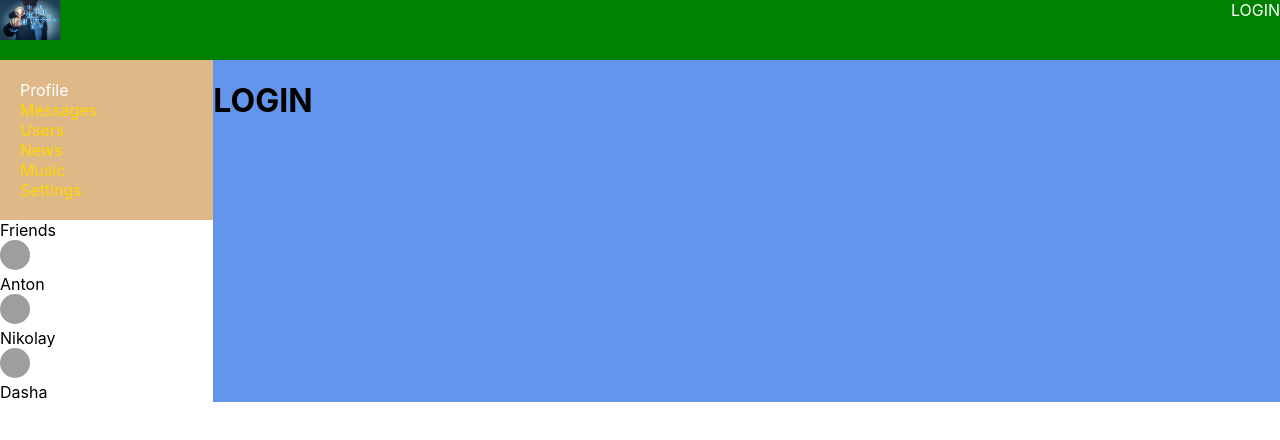
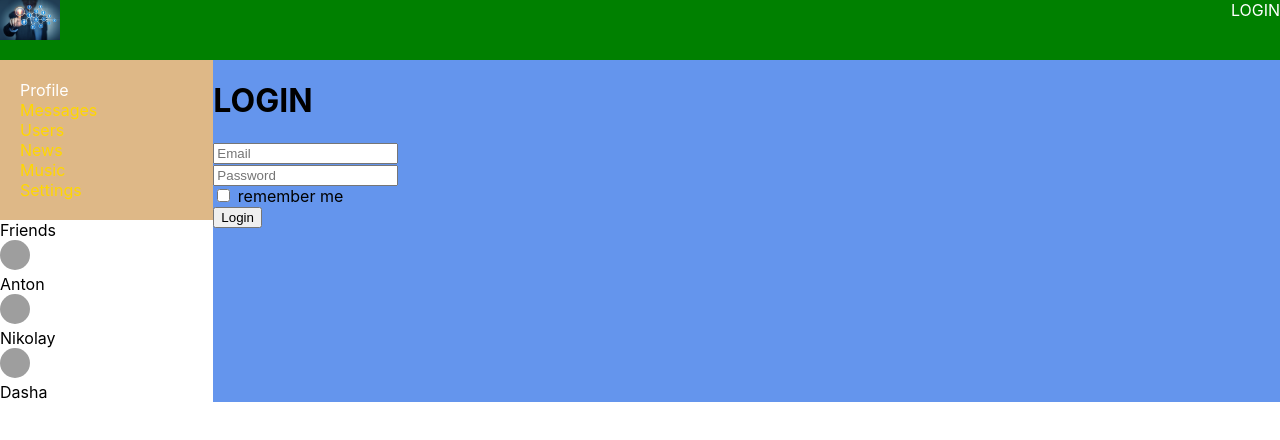
Before and after one commit to EvgenySychev/react-way-of-samurai, a React (Create React App) app: page /login in a window 1280 px wide. Shown: the top 440 px of the page. Built offline with nearby package versions, Linux system fonts and the light colour scheme; no server answers; grey boxes are pictures that could not be loaded.

Commit message:
75 lesson add Login logic

```diff
--- a/package.json
+++ b/package.json
@@ -10,6 +10,7 @@
     "@types/jest": "^27.0.1",
     "@types/node": "^16.7.13",
     "axios": "^0.27.2",
+    "formik": "^2.2.9",
     "gh-pages": "^4.0.0",
     "react": "^17.0.2",
     "react-dom": "^17.0.2",
--- a/src/App.tsx
+++ b/src/App.tsx
@@ -18,6 +18,7 @@ const App = () => {
                 <NavbarContainer/>
                 <div className='app-wrapper-content'>
                     <Routes>
+                        <Route path='/' element={<ProfileContainerWrapper/>}/>
                         <Route path='/dialogs/*' element={<DialogsContainer/>}/>
                         <Route path='/profile' element={<ProfileContainerWrapper />}/>
                         <Route path='/profile/:userId' element={<ProfileContainerWrapper />}/>
--- a/src/api/api.ts
+++ b/src/api/api.ts
@@ -1,49 +1,64 @@
-import axios from "axios";
+import axios, {AxiosResponse} from "axios";
 import {ProfileType} from "../redux/profile-reducer";
 
 
 const instance = axios.create({
-    withCredentials:true,
+    withCredentials: true,
     baseURL: 'https://social-network.samuraijs.com/api/1.0/',
     headers: {"API-KEY": "6f9e9cbc-7a8e-4e53-ac34-b3e563cd5704"}
 
 })
 
 export const usersAPI = {
-    getUsers (currentPages:number,pageSize:number) {
+    getUsers(currentPages: number, pageSize: number) {
         return instance.get(`users?page=${currentPages}&count=${pageSize}`)
             .then(response => {
                 return response.data
             })
     },
 
-    follow (userId:number) {
+    follow(userId: number) {
         return instance.post(`https://social-network.samuraijs.com/api/1.0/follow/${userId}`)
     },
-    unfollow (userId:number) {
+    unfollow(userId: number) {
         return instance.delete(`https://social-network.samuraijs.com/api/1.0/follow/${userId}`
         )
     },
-    getProfile (userId:number) {
-        console.warn('Please use profileAPI object')
+    getProfile(userId: number) {
         return profileAPI.getProfile(userId)
     },
 }
 
 export const profileAPI = {
-    getProfile (userId:number) {
+    getProfile(userId: number) {
         return instance.get<ProfileType>(`profile/${userId}`)
     },
-    getStatus (userId:number) {
+    getStatus(userId: number) {
         return instance.get<string>(`profile/status/${userId}`)
     },
-    updateStatus (status:string) {
-        return instance.put<any>(`profile/status/`,{status:status}) //проверить типизацию
+    updateStatus(status: string) {
+        return instance.put<any>(`profile/status/`, {status: status}) //проверить типизацию
     }
 }
 
 export const authAPI = {
     me() {
         return instance.get(`auth/me`)
+    },
+    login(data:LoginParamsType) {
+        return instance.post<LoginParamsType,AxiosResponse<ResponseType<{ userId: number }>>>('auth/login', data)
     }
 }
+
+export type LoginParamsType = {
+    email: string
+    password: string
+    rememberMe?: boolean
+    captcha?: string
+}
+
+export type ResponseType<D = {}> = {
+    resultCode: number
+    messages: Array<string>
+    data: D
+}
--- a/src/components/Login/Login.tsx
+++ b/src/components/Login/Login.tsx
@@ -1,5 +1,70 @@
 import React from 'react'
+import {useDispatch, useSelector} from "react-redux";
+import {useFormik} from "formik";
+import {AppStateType} from "../../redux/redux-store";
+import {Navigate} from 'react-router-dom'
+import {loginTC} from "../../redux/auth-reducer";
+
+type FormikErrorType = {
+    email?: string
+    password?: string
+    rememberMe?: boolean
+}
 
 export const Login = () => {
-    return <h1>LOGIN</h1>
+
+    const isLoggedIn = useSelector<AppStateType, boolean>(state => state.auth.isAuth)
+    const dispatch = useDispatch()
+    const formik = useFormik({
+        initialValues: {
+            email: '',
+            password: '',
+            rememberMe: false
+        },
+        validate: (values) => {
+            const errors: FormikErrorType = {};
+            if (!values.email) {
+                errors.email = 'Required';
+            } else if (!/^[A-Z0-9._%+-]+@[A-Z0-9.-]+\.[A-Z]{2,4}$/i.test(values.email)) {
+                errors.email = 'Invalid email address';
+            }
+            if (!values.password) {
+                errors.password = 'Required';
+            } else if (values.password.length < 2) {
+                errors.password = 'Invalid password, should be >2 and <16';
+            }
+            return errors;
+        },
+        onSubmit: values => {
+            formik.resetForm()
+            dispatch(loginTC(values))
+        }
+    })
+
+    if (isLoggedIn) {
+        return <Navigate to="/"/>
+    }
+
+    return <div>
+        <h1>LOGIN</h1>
+        <form onSubmit={formik.handleSubmit}>
+            <div>
+                <input placeholder={"Email"} {...formik.getFieldProps("email")}/>
+            </div>
+            <div>
+                <input type={"password"} placeholder={"Password"} {...formik.getFieldProps("password")}/>
+            </div>
+            <div>
+                <input type="checkbox" onChange={formik.handleChange}
+                       checked={formik.values.rememberMe}
+                       name="rememberMe"
+                /> remember me
+            </div>
+            <div>
+                <button>Login</button>
+            </div>
+        </form>
+    </div>
+
+
 }
--- a/src/redux/auth-reducer.ts
+++ b/src/redux/auth-reducer.ts
@@ -1,7 +1,9 @@
 import {Dispatch} from "redux";
-import {authAPI, usersAPI} from "../api/api";
+import {authAPI, LoginParamsType} from "../api/api";
 
-type authReducerActionType = ReturnType<typeof setAuthUserData>
+type authReducerActionType = setAuthUserDataActionType | setIsLoggedInACActionType
+type setAuthUserDataActionType = ReturnType<typeof setAuthUserData>
+type setIsLoggedInACActionType = ReturnType<typeof setIsLoggedInAC>
 export type InitialStateType = {
     userId: number,
     email: string,
@@ -18,26 +20,35 @@ const initialState = {
     isAuth: false
 }
 
-const authReducer = (state = initialState, action: authReducerActionType) : InitialStateType => {
+const authReducer = (state = initialState, action: authReducerActionType): InitialStateType => {
 
     switch (action.type) {
         case "SET_USER_DATA" :
-        return {
-            ...state,
-            ...action.data,
-            isAuth: true
-        }
+            return {
+                ...state,
+                ...action.data,
+                isAuth: true
+            }
+        case "SET_IS_LOGGED_IN" :
+            return {
+                ...state,
+                isAuth:action.isAuth
+            }
         default:
             return state
     }
-
 }
 
-export const setAuthUserData = (usersId:number,email:string,login:string) => (
-    {type: 'SET_USER_DATA', data: {usersId,email,login}} as const
+export const setAuthUserData = (usersId: number, email: string, login: string) => (
+    {type: 'SET_USER_DATA', data: {usersId, email, login}} as const
 )
 
-export const getAuthUserData = () => (dispatch:Dispatch) => {
+export const setIsLoggedInAC = (isAuth:boolean) => (
+    {type: 'SET_IS_LOGGED_IN',isAuth:isAuth} as const
+)
+
+
+export const getAuthUserData = () => (dispatch: Dispatch) => {
     authAPI.me()
         .then(response => {
             if (response.data.resultCode === 0) {
@@ -47,4 +58,13 @@ export const getAuthUserData = () => (dispatch:Dispatch) => {
         })
 }
 
+export const loginTC = ({email, password, rememberMe}:LoginParamsType) => (dispatch: Dispatch) => {
+    authAPI.login({email, password, rememberMe})
+        .then((response => {
+            if (response.data.resultCode === 0) {
+                dispatch(setIsLoggedInAC(true))
+            }
+        }))
+}
+
 export default authReducer;
```
